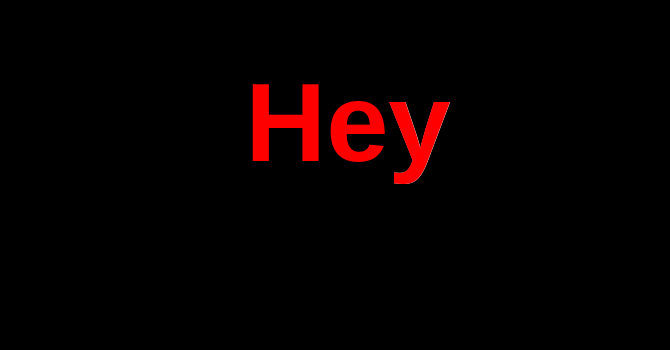
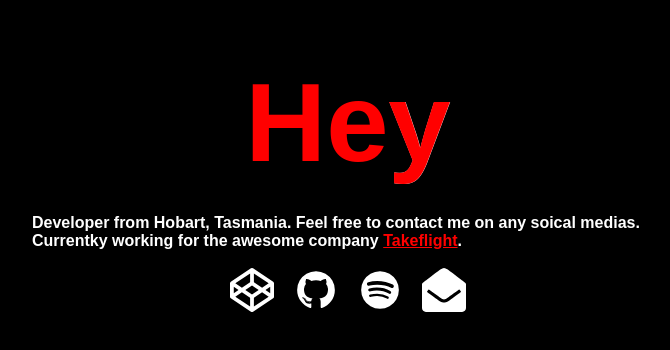
Before and after one commit to seb-b/seb-b, a plain HTML site: page index.html in a window 1280 px wide. Shown: the whole page, without its empty margins (292-962 px from the left). Drawn offline with Linux system fonts and the light colour scheme; a web font is replaced by a local one.

Commit message:
social media and other boring stuff

```diff
--- a/app.css
+++ b/app.css
@@ -2,13 +2,14 @@ body {
 	background: black;
 	font-family: Arial, Helvetica, sans-serif;
 	overflow-y: hidden;
-	color: red;
+	color: white;
 	position: relative;
+	font-weight: 600;
 	font-family: 'Muli', sans-serif;
-	font-weight: 600;
 }
 
 #title-wrapper {
+	color: red;
 	font-size: 7em;
 	position: absolute;
 	left: 50%;
@@ -16,10 +17,48 @@ body {
 	margin-top: 50px;
 }
 
+#about {
+	top: 190px;
+	position: absolute;
+	left: 50%;
+	transform: translateX(-50%);
+
+}
+
+#rupert-murdochs {
+	position: absolute;
+	left: 50%;
+	transform: translateX(-50%);
+	margin-top: 260px;
+	display: flex;
+}
+
+#rupert-murdochs > a > svg {
+	color: white;
+	display: block;
+	width: 44px;
+	height: 44px;
+	margin-right: 20px;
+	transition: all 250ms ease-in-out;
+}
+
+#rupert-murdochs > a:last-child > svg {
+	margin-right: 0;
+}
+
+#rupert-murdochs > a > svg:hover {
+	color: red;
+}
+
+a {
+	color: red;
+}
+
 .fall-away {
 	display: inline-block;
 	animation: drop 20s;
 	animation-iteration-count: 1;
+	animation-fill-mode: forwards;
 	transform-origin: bottom left;
 	z-index: 1;
 }
--- a/index.html
+++ b/index.html
@@ -7,5 +7,24 @@
         <div id="title-wrapper">
         	<span>He</span><span class="shadow">y</span><div id="eid" class="fall-away">y</div>
         </div>
+        <p id='about'>Developer from Hobart, Tasmania. Feel free to contact me on any soical medias. Currentky working for the awesome company <a href='http://takeflight.com.au'>Takeflight</a>.</p>
+        <div id="rupert-murdochs">
+            <a href='https://codepen.io/seb-b/'>
+                <?xml version="1.0" encoding="utf-8"?>
+<svg width="1792" height="1792" viewBox="0 0 1792 1792" xmlns="http://www.w3.org/2000/svg"><path d="M216 1169l603 402v-359l-334-223zm-62-144l193-129-193-129v258zm819 546l603-402-269-180-334 223v359zm-77-493l272-182-272-182-272 182zm-411-275l334-223v-359l-603 402zm960 93l193 129v-258zm-138-93l269-180-603-402v359zm485-180v546q0 41-34 64l-819 546q-21 13-43 13t-43-13l-819-546q-34-23-34-64v-546q0-41 34-64l819-546q21-13 43-13t43 13l819 546q34 23 34 64z" fill="currentColor"/></svg>
+            </a>
+            <a href="https://github.com/seb-b/">
+                <?xml version="1.0" encoding="utf-8"?>
+<svg width="1792" height="1792" viewBox="0 0 1792 1792" xmlns="http://www.w3.org/2000/svg"><path d="M896 128q209 0 385.5 103t279.5 279.5 103 385.5q0 251-146.5 451.5t-378.5 277.5q-27 5-40-7t-13-30q0-3 .5-76.5t.5-134.5q0-97-52-142 57-6 102.5-18t94-39 81-66.5 53-105 20.5-150.5q0-119-79-206 37-91-8-204-28-9-81 11t-92 44l-38 24q-93-26-192-26t-192 26q-16-11-42.5-27t-83.5-38.5-85-13.5q-45 113-8 204-79 87-79 206 0 85 20.5 150t52.5 105 80.5 67 94 39 102.5 18q-39 36-49 103-21 10-45 15t-57 5-65.5-21.5-55.5-62.5q-19-32-48.5-52t-49.5-24l-20-3q-21 0-29 4.5t-5 11.5 9 14 13 12l7 5q22 10 43.5 38t31.5 51l10 23q13 38 44 61.5t67 30 69.5 7 55.5-3.5l23-4q0 38 .5 88.5t.5 54.5q0 18-13 30t-40 7q-232-77-378.5-277.5t-146.5-451.5q0-209 103-385.5t279.5-279.5 385.5-103zm-477 1103q3-7-7-12-10-3-13 2-3 7 7 12 9 6 13-2zm31 34q7-5-2-16-10-9-16-3-7 5 2 16 10 10 16 3zm30 45q9-7 0-19-8-13-17-6-9 5 0 18t17 7zm42 42q8-8-4-19-12-12-20-3-9 8 4 19 12 12 20 3zm57 25q3-11-13-16-15-4-19 7t13 15q15 6 19-6zm63 5q0-13-17-11-16 0-16 11 0 13 17 11 16 0 16-11zm58-10q-2-11-18-9-16 3-14 15t18 8 14-14z" fill="currentColor"/></svg>
+            </a>
+            <a href='https://open.spotify.com/user/1230941690/playlist/5HloHmMS9LC29fUmpPuaJ0'>
+                <?xml version="1.0" encoding="utf-8"?>
+                <svg width="1792" height="1792" viewBox="0 0 1792 1792" xmlns="http://www.w3.org/2000/svg"><path d="M1255 1210q0-32-30-51-193-115-447-115-133 0-287 34-42 9-42 52 0 20 13.5 34.5t35.5 14.5q5 0 37-8 132-27 243-27 226 0 397 103 19 11 33 11 19 0 33-13.5t14-34.5zm96-215q0-40-35-61-237-141-548-141-153 0-303 42-48 13-48 64 0 25 17.5 42.5t42.5 17.5q7 0 37-8 122-33 251-33 279 0 488 124 24 13 38 13 25 0 42.5-17.5t17.5-42.5zm108-248q0-47-40-70-126-73-293-110.5t-343-37.5q-204 0-364 47-23 7-38.5 25.5t-15.5 48.5q0 31 20.5 52t51.5 21q11 0 40-8 133-37 307-37 159 0 309.5 34t253.5 95q21 12 40 12 29 0 50.5-20.5t21.5-51.5zm205 149q0 209-103 385.5t-279.5 279.5-385.5 103-385.5-103-279.5-279.5-103-385.5 103-385.5 279.5-279.5 385.5-103 385.5 103 279.5 279.5 103 385.5z" fill="currentColor"/></svg>
+            </a>
+            <a href='mailto:sebbrown@gmail.com'>
+<?xml version="1.0" encoding="utf-8"?>
+<svg width="1792" height="1792" viewBox="0 0 1792 1792" xmlns="http://www.w3.org/2000/svg"><path d="M1792 654v978q0 66-47 113t-113 47h-1472q-66 0-113-47t-47-113v-978q0-15 11-24 8-7 39-34.5t41.5-36 45.5-37.5 70-55.5 96-73 143.5-107 192.5-140.5q5-4 52.5-40t71.5-52.5 64-35 69-18.5 69 18.5 65 35.5 71 52 52 40q110 80 192.5 140.5t143.5 107 96 73 70 55.5 45.5 37.5 41.5 36 39 34.5q11 9 11 24zm-564 585q263-191 345-252 11-8 12.5-20.5t-6.5-23.5l-38-52q-8-11-21-12.5t-24 6.5q-231 169-343 250-5 3-52 39t-71.5 52.5-64.5 35-69 18.5-69-18.5-64.5-35-71.5-52.5-52-39q-186-134-343-250-11-8-24-6.5t-21 12.5l-38 52q-8 11-6.5 23.5t12.5 20.5q82 61 345 252 10 8 50 38t65 47 64 39.5 77.5 33.5 75.5 11 75.5-11 79-34.5 64.5-39.5 65-47.5 48-36.5z" fill="currentColor"/></svg>
+            </a>
+        </div>
     </body>
 </html>
```
